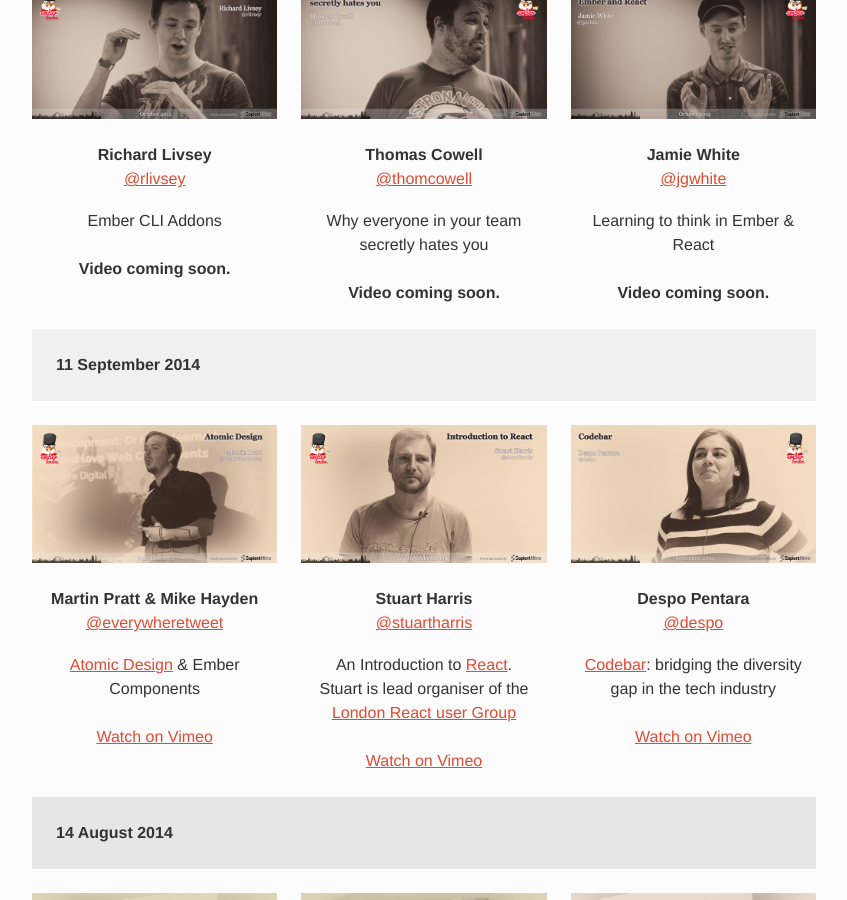
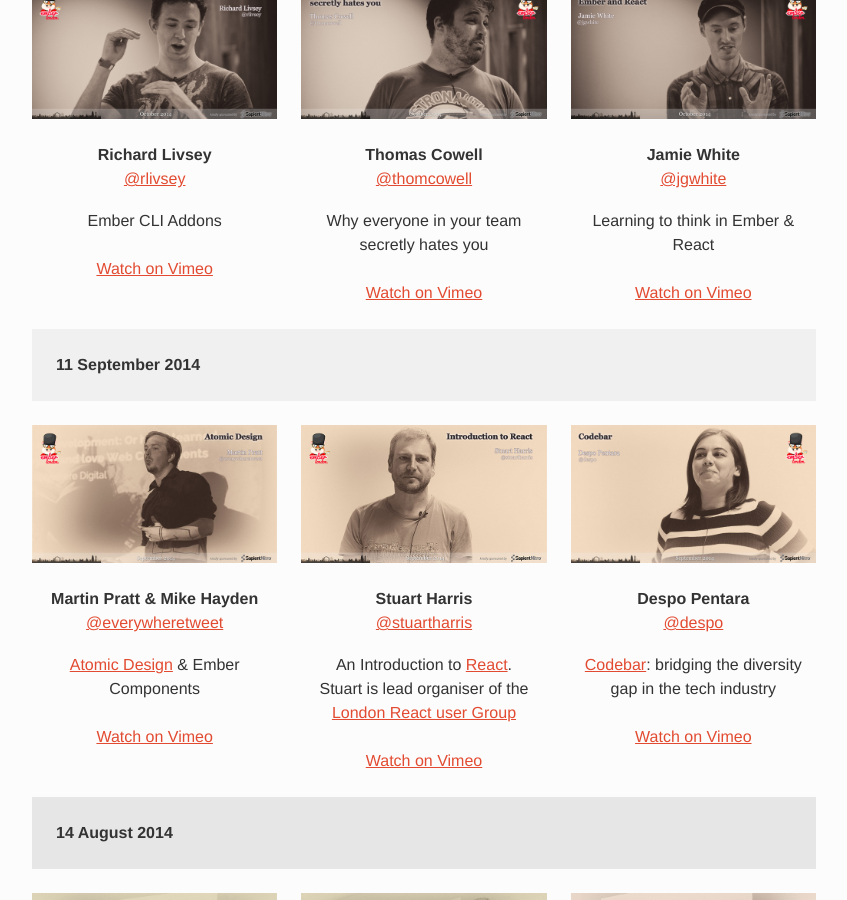
Before and after one commit to emberlondon/emberlondon.github.io, a Jekyll site: the page built from index.html, in a window 1280 px wide and 900 px high, scrolled down 1751 px. Shown: the whole window, without its empty margins (216-1063 px from the left). Built offline with Jekyll 4.4.1, drawn with Linux system fonts in a browser that asks for light colours; nearby versions of some CDN libraries; some of the changed lines change nothing that is shown.

Commit message:
Add October video urls

```diff
--- a/_data/previous-events.yml
+++ b/_data/previous-events.yml
@@ -4,14 +4,17 @@
     speaker_twitter: rlivsey
     info: Ember CLI Addons
     image: images/speakers/rlivsey-2.jpg
+    video_url: https://vimeo.com/109672719
   - speaker_name: Thomas Cowell
     speaker_twitter: thomcowell
     info: Why everyone in your team secretly hates you
     image: images/speakers/thomcowell-2.jpg
+    video_url: https://vimeo.com/109672720
   - speaker_name: Jamie White
     speaker_twitter: jgwhite
     info: Learning to think in Ember & React
     image: images/speakers/jgwhite-2.jpg
+    video_url: https://vimeo.com/109672721
 - date: 11 September 2014
   talks:
   - speaker_name: Martin Pratt & Mike Hayden
```
